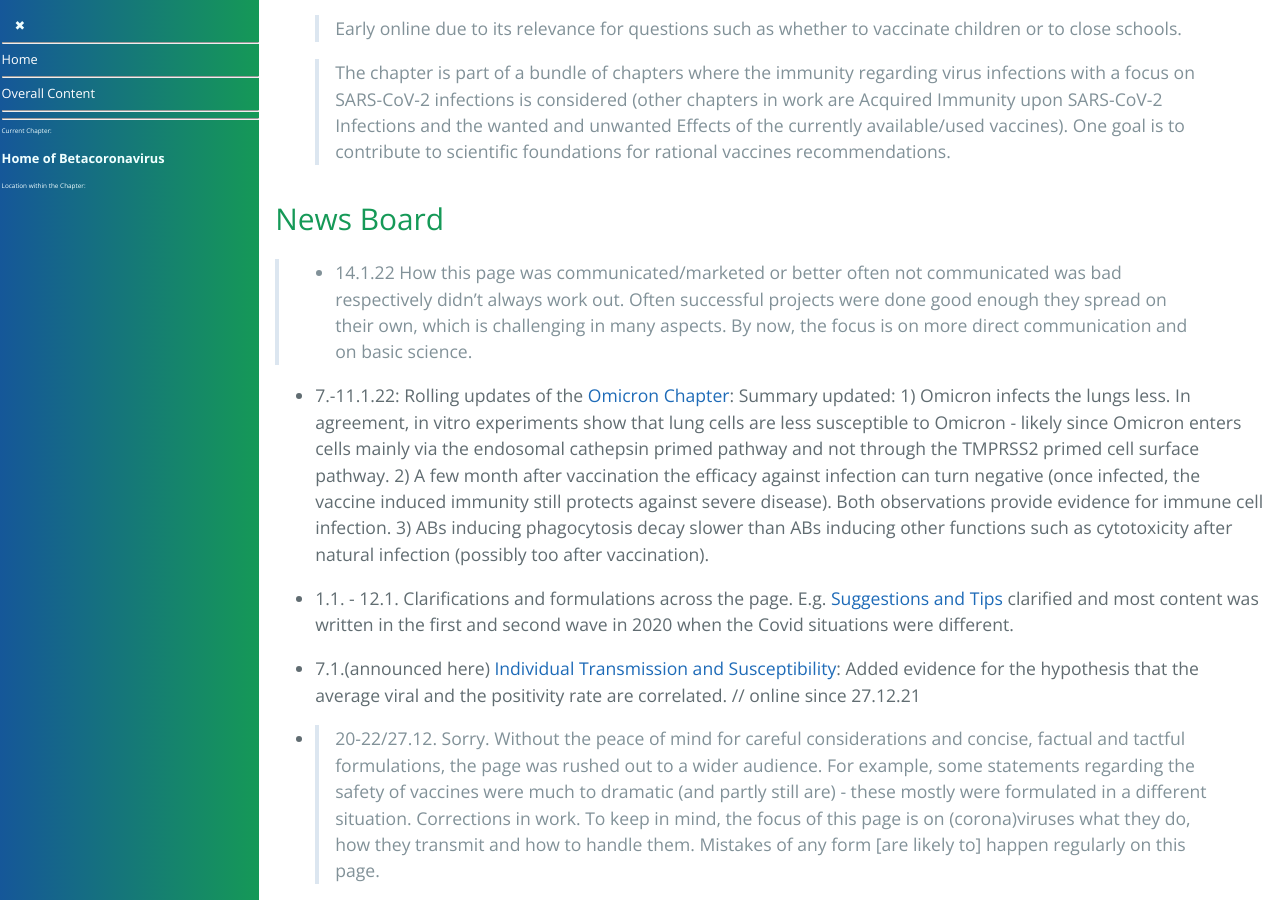
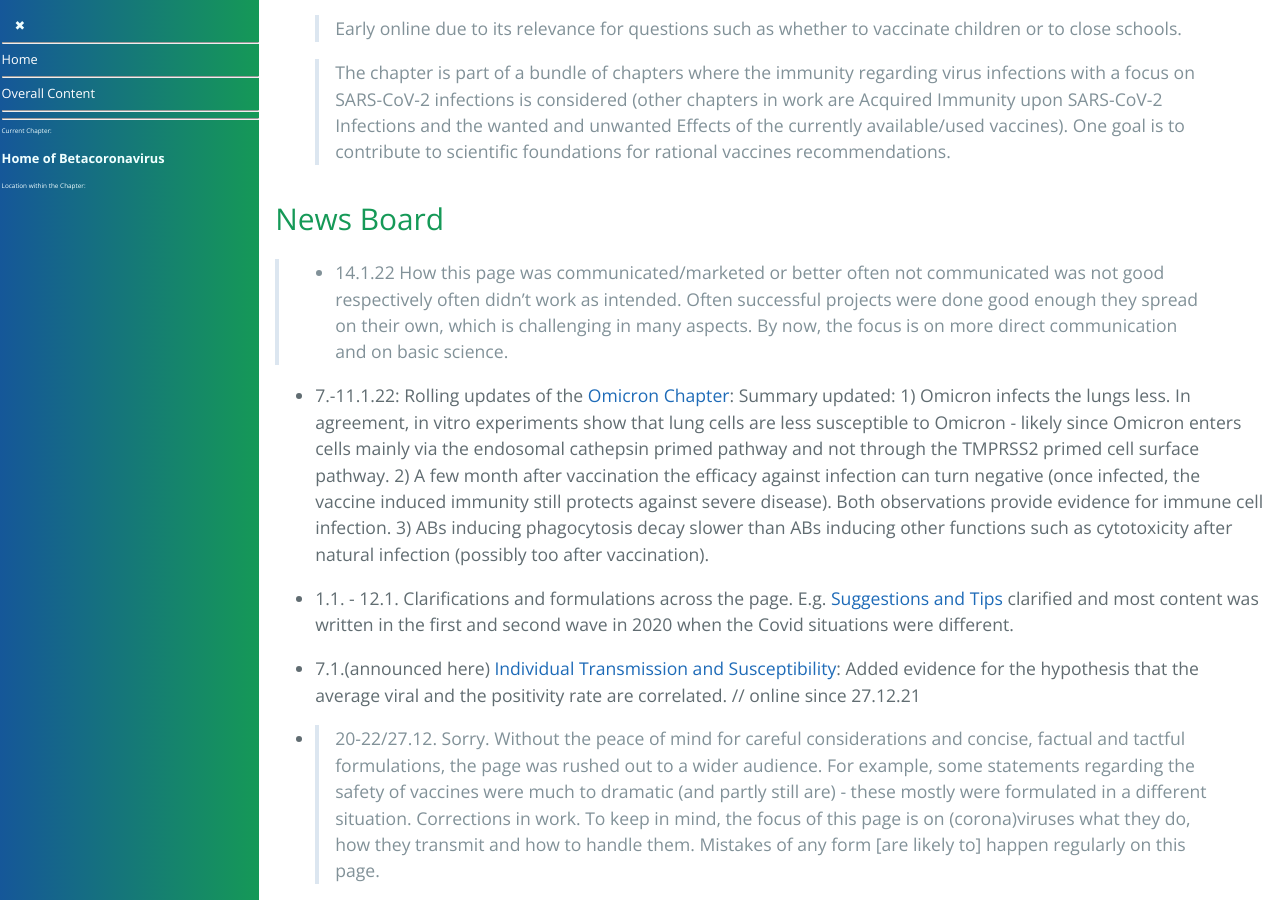
Before and after one commit to forestgrape/coronavirus, a Jekyll site: the page built from index.md, in a window 1280 px wide and 900 px high, scrolled down 2354 px. Built offline with Jekyll 4.4.1, drawn with Linux system fonts in a browser that asks for light colours; our own code applies the rules of GitHub Pages for plain Markdown files.

Commit message:
formulations

```diff
--- a/index.md
+++ b/index.md
@@ -71,7 +71,7 @@
 <!-- 5.12.21: As RNA vaccines turned out they don't tame SARS-CoV-2, from a coronavirus perspective alone the benefits of mass vaccination unclear.-->
 
 
-> - 14.1.22  How this page was communicated/marketed or better often not communicated was bad respectively didn't always work out. Often successful projects were done good enough they spread on their own, which is challenging in many aspects. By now, the focus is on more direct communication and on basic science.
+> - 14.1.22  How this page was communicated/marketed or better often not communicated was not good respectively often didn't work as intended. Often successful projects were done good enough they spread on their own, which is challenging in many aspects. By now, the focus is on more direct communication and on basic science.
 
 - 7.-11.1.22: Rolling updates of the [Omicron Chapter](2_biological/omicron.md): Summary updated: 1) Omicron infects the lungs less. In agreement, in vitro experiments show that lung cells are less susceptible to Omicron - likely since Omicron enters cells mainly via the endosomal cathepsin primed pathway and not through the TMPRSS2 primed cell surface pathway. 2) A few month after vaccination the efficacy against infection can turn negative (once infected, the vaccine induced immunity still protects against severe disease). Both observations provide evidence for immune cell infection. 3) ABs inducing phagocytosis decay slower than ABs inducing other functions such as cytotoxicity after natural infection (possibly too after vaccination).
 
```
